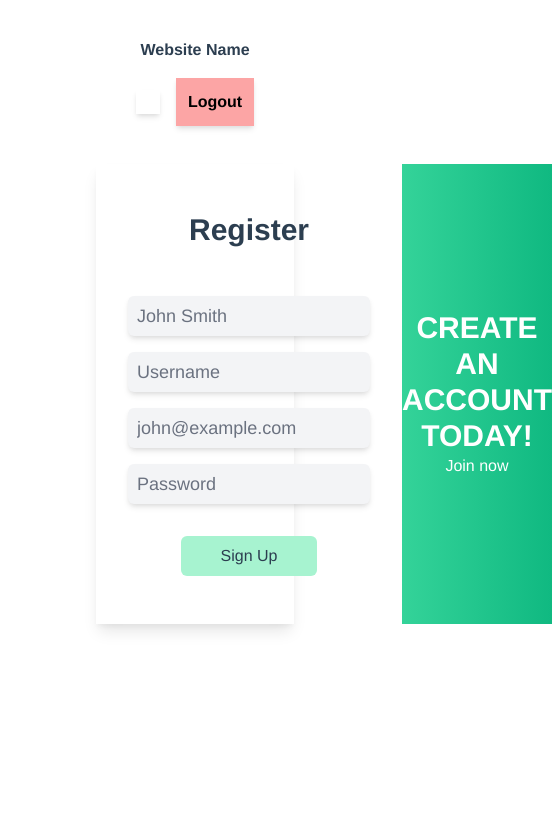
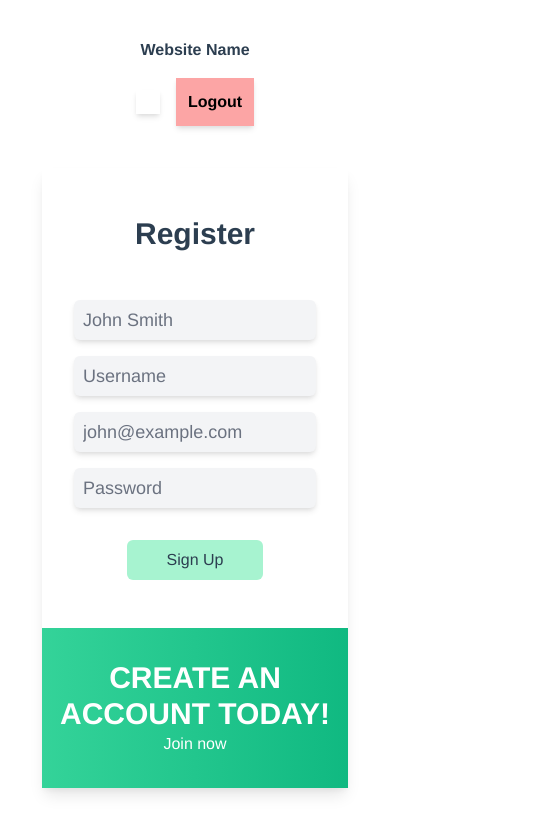
Before and after one commit to RNubla/FastAPI-Auth-CRUD, a Vue app in the folder frontend/: page /register in a window 390 px wide. Shown: the top 834 px of the page, 552 px wide, since content can reach past the window. Built offline with nearby package versions, Linux system fonts and the light colour scheme.

Commit message:
responsive design

```diff
--- a/frontend/src/components/LoginRegistration/Login.vue
+++ b/frontend/src/components/LoginRegistration/Login.vue
@@ -1,11 +1,11 @@
 <template>
-  <div class="grid grid-flow-col shadow-lg">
+  <div class="grid grid-flow-row shadow-lg sm:grid-flow-col">
       <div class="grid grid-flow-row">
           <div class="m-4 pt-8">
               <p class="text-center font-extrabold text-3xl ">Login</p>
             </div>
 
-        <div class="m-4">
+        <div class="m-2">
             <form id="app" @submit.prevent="login" method="post">
                 <p class="mb-8" v-if="errors.length">
                     <b>Please correct the following error(s):</b>
@@ -28,7 +28,7 @@
         </div>
       </div>
     <div class="bg-gradient-to-r from-green-400 to-green-500 flex justify-center">
-        <div class="flex items-center  ">
+        <div class="flex items-center my-8  ">
             <div class="px-8">
                 <p class="text-3xl uppercase font-semibold overflow-clip text-white">Log In into your account!</p>
                 <p class="font-thin text-white">Post anything you want</p>
--- a/frontend/src/components/LoginRegistration/Register.vue
+++ b/frontend/src/components/LoginRegistration/Register.vue
@@ -1,5 +1,5 @@
 <template>
-  <div class="grid grid-flow-col shadow-lg">
+  <div class="grid grid-flow-row shadow-lg sm:grid-flow-col">
       <div class="grid grid-flow-row">
           <div class="m-4 pt-8">
               <p class="text-center font-extrabold text-3xl ">Register</p>
@@ -36,9 +36,9 @@
         </div>
       </div>
     <div class="bg-gradient-to-r from-green-400 to-green-500 flex justify-center">
-        <div class="flex items-center  ">
+        <div class="flex items-center my-8 ">
             <div>
-                <p class="text-3xl uppercase font-semibold overflow-clip text-white">Create an account today!</p>
+                <p class="px-4 text-3xl uppercase font-semibold overflow-clip text-white">Create an account today!</p>
                 <p class="font-thin text-white">Join now</p>
             </div>
         </div>
--- a/frontend/src/views/Login.vue
+++ b/frontend/src/views/Login.vue
@@ -1,6 +1,6 @@
 <template>
   <div
-    class="flex mx-auto px-24 my-12 rounded-lg justify-center "
+    class="flex mx-auto px-24 mt-1 rounded-lg justify-center "
   >
     <div class="flex items-center">
       <login />
--- a/frontend/src/views/Registration.vue
+++ b/frontend/src/views/Registration.vue
@@ -1,6 +1,8 @@
 <template>
-  <div class="container mx-auto px-24 rounded-lg">
-    <register />
+  <div class="flex mx-auto px-24 mt-1 rounded-lg justify-center">
+    <div class="flex items-center">
+      <register />
+    </div>
   </div>
 </template>
 
```
